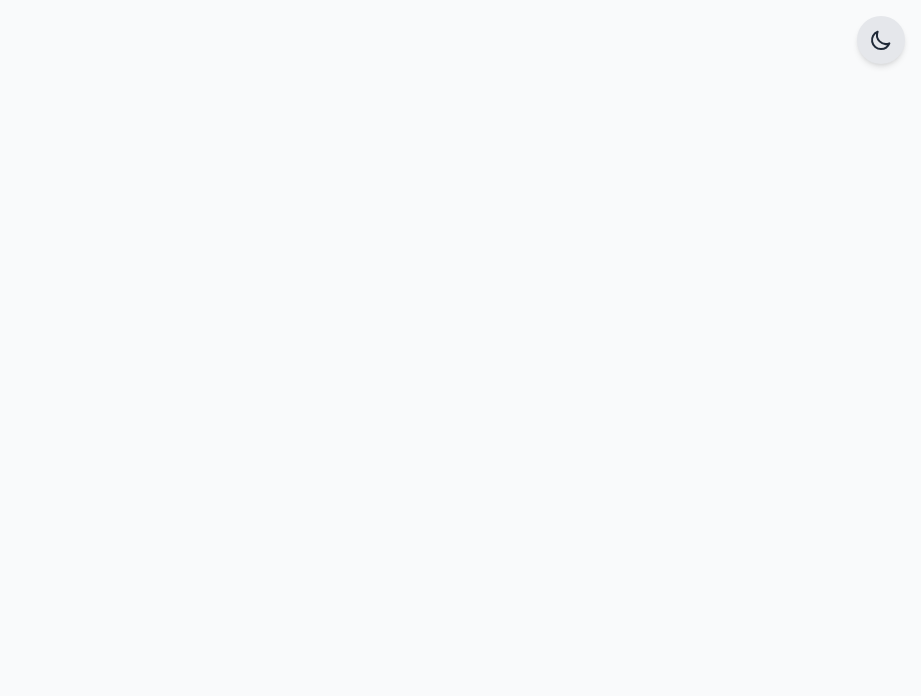
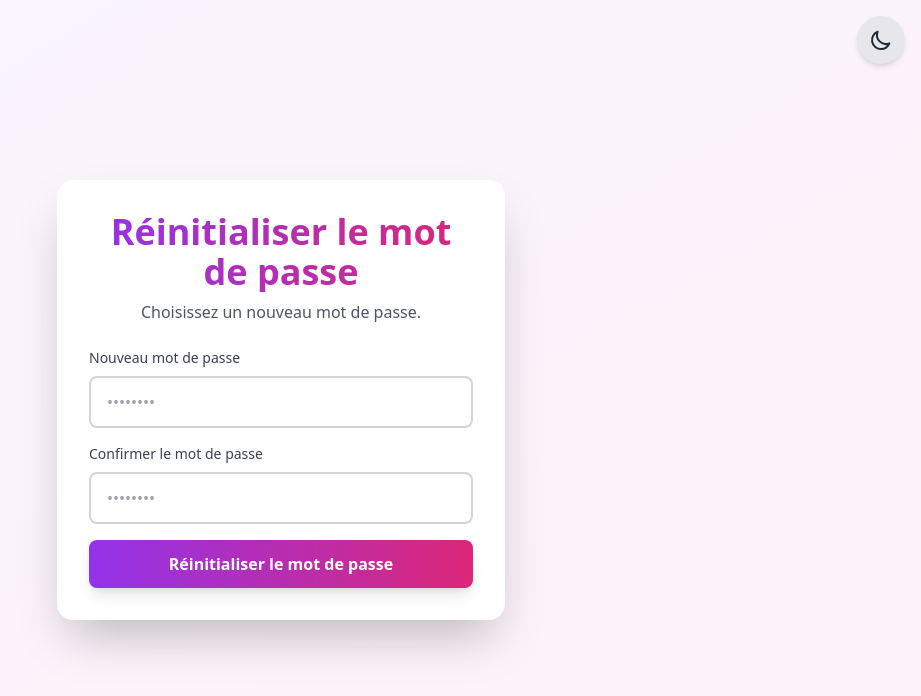
Before and after one commit to Inosthful/hackathon-frontend, a Vue app: page /reset-password/1 in a window 1280 px wide. Before the commit this address had no page. Shown: the top 696 px of the page, without its empty margins (359-1280 px from the left). Built offline with nearby package versions, Linux system fonts and the light colour scheme.

Commit message:
feat: oublie du mdp

```diff
--- a/src/composables/useAuth.ts
+++ b/src/composables/useAuth.ts
@@ -165,6 +165,34 @@ export function useAuth() {
     console.log('[useAuth] Account deleted and logged out.');
   };
 
+  const requestPasswordReset = async (email: string) => {
+    loading.value = true;
+    error.value = null;
+    try {
+      const response = await apiClient.post('/forgot-password', { email });
+      return response.data;
+    } catch (e: any) {
+      error.value = e.response?.data?.message || 'Erreur lors de la demande de réinitialisation.';
+      return null;
+    } finally {
+      loading.value = false;
+    }
+  };
+
+  const resetPassword = async (token: string, password: string, confirmPassword: string) => {
+    loading.value = true;
+    error.value = null;
+    try {
+      const response = await apiClient.post('/reset-password', { token, password, confirmPassword });
+      return response.data;
+    } catch (e: any) {
+      error.value = e.response?.data?.message || 'Erreur lors de la réinitialisation du mot de passe.';
+      return null;
+    } finally {
+      loading.value = false;
+    }
+  };
+
   return {
     user,
     token,
@@ -179,5 +207,7 @@ export function useAuth() {
     requestEmailChange,
     changePassword,
     deleteAccount,
+    requestPasswordReset,
+    resetPassword,
   }
 }
--- a/src/router/index.ts
+++ b/src/router/index.ts
@@ -40,6 +40,18 @@ const routes: RouteRecordRaw[] = [
     component: () => import('@/views/VerifyEmailView.vue'),
     meta: { requiresGuest: true },
   },
+  {
+    path: '/forgot-password',
+    name: 'ForgotPassword',
+    component: () => import('@/views/ForgotPasswordView.vue'),
+    meta: { requiresGuest: true },
+  },
+  {
+    path: '/reset-password/:token',
+    name: 'ResetPassword',
+    component: () => import('@/views/ResetPasswordView.vue'),
+    meta: { requiresGuest: true },
+  },
 ]
 
 const router = createRouter({
--- /dev/null
+++ b/src/views/ForgotPasswordView.vue
@@ -0,0 +1,100 @@
+<script setup lang="ts">
+import { ref } from 'vue';
+import { useAuth } from '@/composables/useAuth';
+
+const email = ref('');
+const { loading, error, requestPasswordReset } = useAuth();
+const message = ref('');
+
+const handleForgotPassword = async () => {
+  const result = await requestPasswordReset(email.value);
+  if (result) {
+    message.value = result.message;
+  }
+};
+</script>
+
+<template>
+  <div class="min-h-screen flex items-center justify-center bg-gradient-to-br from-purple-50 to-pink-50 dark:from-gray-900 dark:to-gray-800 p-4">
+    <div class="max-w-md w-full">
+      <div class="bg-white dark:bg-gray-800 rounded-2xl shadow-2xl p-6 sm:p-8 space-y-4 sm:space-y-6">
+        <div class="text-center space-y-1 sm:space-y-2">
+          <h1 class="text-2xl sm:text-3xl lg:text-4xl font-bold bg-gradient-to-r from-purple-600 to-pink-600 bg-clip-text text-transparent">
+            Mot de passe oublié
+          </h1>
+          <p class="text-sm sm:text-base text-gray-600 dark:text-gray-400">
+            Entrez votre email pour recevoir un lien de réinitialisation.
+          </p>
+        </div>
+
+        <Transition name="slide-fade">
+          <div v-if="message" class="bg-green-100 dark:bg-green-900/20 border-l-4 border-green-500 p-3 sm:p-4 rounded">
+            <p class="text-green-700 dark:text-green-400 text-xs sm:text-sm">
+              {{ message }}
+            </p>
+          </div>
+        </Transition>
+
+        <Transition name="slide-fade">
+          <div v-if="error" class="bg-red-100 dark:bg-red-900/20 border-l-4 border-red-500 p-3 sm:p-4 rounded">
+            <p class="text-red-700 dark:text-red-400 text-xs sm:text-sm">
+              {{ error }}
+            </p>
+          </div>
+        </Transition>
+
+        <form @submit.prevent="handleForgotPassword" class="space-y-3 sm:space-y-4" v-if="!message">
+          <div>
+            <label for="email" class="block text-xs sm:text-sm font-medium text-gray-700 dark:text-gray-300 mb-1 sm:mb-2">
+              Email
+            </label>
+            <input
+              id="email"
+              v-model="email"
+              type="email"
+              required
+              placeholder="ton.email@exemple.com"
+              class="w-full px-3 sm:px-4 py-2 sm:py-3 text-sm sm:text-base border-2 border-gray-300 dark:border-gray-600 rounded-lg bg-white dark:bg-gray-700 text-gray-800 dark:text-gray-200 focus:ring-2 focus:ring-purple-500 focus:border-transparent transition-all duration-200"
+            />
+          </div>
+
+          <button
+            type="submit"
+            :disabled="loading"
+            class="w-full py-2 sm:py-3 px-4 sm:px-6 text-sm sm:text-base rounded-lg bg-gradient-to-r from-purple-600 to-pink-600 text-white font-semibold shadow-lg hover:shadow-xl transform hover:scale-105 transition-all duration-200 disabled:opacity-50 disabled:cursor-not-allowed disabled:transform-none"
+          >
+            {{ loading ? 'Envoi en cours...' : 'Envoyer le lien' }}
+          </button>
+        </form>
+
+        <div class="text-center pt-3 sm:pt-4 border-t border-gray-200 dark:border-gray-700">
+          <p class="text-gray-600 dark:text-gray-400 text-xs sm:text-sm">
+            Retour à la
+            <router-link
+              to="/login"
+              class="text-purple-600 dark:text-purple-400 font-semibold hover:underline"
+            >
+              connexion
+            </router-link>
+          </p>
+        </div>
+      </div>
+    </div>
+  </div>
+</template>
+
+<style scoped>
+.slide-fade-enter-active {
+  transition: all 0.3s ease-out;
+}
+
+.slide-fade-leave-active {
+  transition: all 0.3s cubic-bezier(1, 0.5, 0.8, 1);
+}
+
+.slide-fade-enter-from,
+.slide-fade-leave-to {
+  transform: translateY(-10px);
+  opacity: 0;
+}
+</style>
--- a/src/views/LoginView.vue
+++ b/src/views/LoginView.vue
@@ -104,7 +104,7 @@ const handleLogin = async () => {
 
         <!-- Lien inscription -->
         <div
-          class="text-center pt-3 sm:pt-4 border-t border-gray-200 dark:border-gray-700"
+          class="text-center pt-3 sm:pt-4 border-t border-gray-200 dark:border-gray-700 space-y-2"
         >
           <p class="text-gray-600 dark:text-gray-400 text-xs sm:text-sm">
             Pas encore de compte ?
@@ -113,6 +113,14 @@ const handleLogin = async () => {
               class="text-purple-600 dark:text-purple-400 font-semibold hover:underline"
             >
               S'inscrire
+            </router-link>
+          </p>
+          <p class="text-gray-600 dark:text-gray-400 text-xs sm:text-sm">
+            <router-link
+              to="/forgot-password"
+              class="text-purple-600 dark:text-purple-400 font-semibold hover:underline"
+            >
+              Mot de passe oublié ?
             </router-link>
           </p>
         </div>
--- /dev/null
+++ b/src/views/ResetPasswordView.vue
@@ -0,0 +1,121 @@
+<script setup lang="ts">
+import { ref, onMounted } from 'vue';
+import { useRoute, useRouter } from 'vue-router';
+import { useAuth } from '@/composables/useAuth';
+
+const route = useRoute();
+const router = useRouter();
+
+const password = ref('');
+const confirmPassword = ref('');
+const token = ref('');
+
+const { loading, error, resetPassword } = useAuth();
+const message = ref('');
+
+onMounted(() => {
+  token.value = route.params.token as string;
+});
+
+const handleResetPassword = async () => {
+  if (password.value !== confirmPassword.value) {
+    error.value = 'Les mots de passe ne correspondent pas.';
+    return;
+  }
+
+  const result = await resetPassword(token.value, password.value, confirmPassword.value);
+  if (result) {
+    message.value = result.message;
+    setTimeout(() => {
+      router.push('/login');
+    }, 3000);
+  }
+};
+</script>
+
+<template>
+  <div class="min-h-screen flex items-center justify-center bg-gradient-to-br from-purple-50 to-pink-50 dark:from-gray-900 dark:to-gray-800 p-4">
+    <div class="max-w-md w-full">
+      <div class="bg-white dark:bg-gray-800 rounded-2xl shadow-2xl p-6 sm:p-8 space-y-4 sm:space-y-6">
+        <div class="text-center space-y-1 sm:space-y-2">
+          <h1 class="text-2xl sm:text-3xl lg:text-4xl font-bold bg-gradient-to-r from-purple-600 to-pink-600 bg-clip-text text-transparent">
+            Réinitialiser le mot de passe
+          </h1>
+          <p class="text-sm sm:text-base text-gray-600 dark:text-gray-400">
+            Choisissez un nouveau mot de passe.
+          </p>
+        </div>
+
+        <Transition name="slide-fade">
+          <div v-if="message" class="bg-green-100 dark:bg-green-900/20 border-l-4 border-green-500 p-3 sm:p-4 rounded">
+            <p class="text-green-700 dark:text-green-400 text-xs sm:text-sm">
+              {{ message }}
+            </p>
+          </div>
+        </Transition>
+
+        <Transition name="slide-fade">
+          <div v-if="error" class="bg-red-100 dark:bg-red-900/20 border-l-4 border-red-500 p-3 sm:p-4 rounded">
+            <p class="text-red-700 dark:text-red-400 text-xs sm:text-sm">
+              {{ error }}
+            </p>
+          </div>
+        </Transition>
+
+        <form @submit.prevent="handleResetPassword" class="space-y-3 sm:space-y-4" v-if="!message">
+          <div>
+            <label for="password" class="block text-xs sm:text-sm font-medium text-gray-700 dark:text-gray-300 mb-1 sm:mb-2">
+              Nouveau mot de passe
+            </label>
+            <input
+              id="password"
+              v-model="password"
+              type="password"
+              required
+              placeholder="••••••••"
+              class="w-full px-3 sm:px-4 py-2 sm:py-3 text-sm sm:text-base border-2 border-gray-300 dark:border-gray-600 rounded-lg bg-white dark:bg-gray-700 text-gray-800 dark:text-gray-200 focus:ring-2 focus:ring-purple-500 focus:border-transparent transition-all duration-200"
+            />
+          </div>
+
+          <div>
+            <label for="confirmPassword" class="block text-xs sm:text-sm font-medium text-gray-700 dark:text-gray-300 mb-1 sm:mb-2">
+              Confirmer le mot de passe
+            </label>
+            <input
+              id="confirmPassword"
+              v-model="confirmPassword"
+              type="password"
+              required
+              placeholder="••••••••"
+              class="w-full px-3 sm:px-4 py-2 sm:py-3 text-sm sm:text-base border-2 border-gray-300 dark:border-gray-600 rounded-lg bg-white dark:bg-gray-700 text-gray-800 dark:text-gray-200 focus:ring-2 focus:ring-purple-500 focus:border-transparent transition-all duration-200"
+            />
+          </div>
+
+          <button
+            type="submit"
+            :disabled="loading"
+            class="w-full py-2 sm:py-3 px-4 sm:px-6 text-sm sm:text-base rounded-lg bg-gradient-to-r from-purple-600 to-pink-600 text-white font-semibold shadow-lg hover:shadow-xl transform hover:scale-105 transition-all duration-200 disabled:opacity-50 disabled:cursor-not-allowed disabled:transform-none"
+          >
+            {{ loading ? 'Réinitialisation...' : 'Réinitialiser le mot de passe' }}
+          </button>
+        </form>
+      </div>
+    </div>
+  </div>
+</template>
+
+<style scoped>
+.slide-fade-enter-active {
+  transition: all 0.3s ease-out;
+}
+
+.slide-fade-leave-active {
+  transition: all 0.3s cubic-bezier(1, 0.5, 0.8, 1);
+}
+
+.slide-fade-enter-from,
+.slide-fade-leave-to {
+  transform: translateY(-10px);
+  opacity: 0;
+}
+</style>
```
